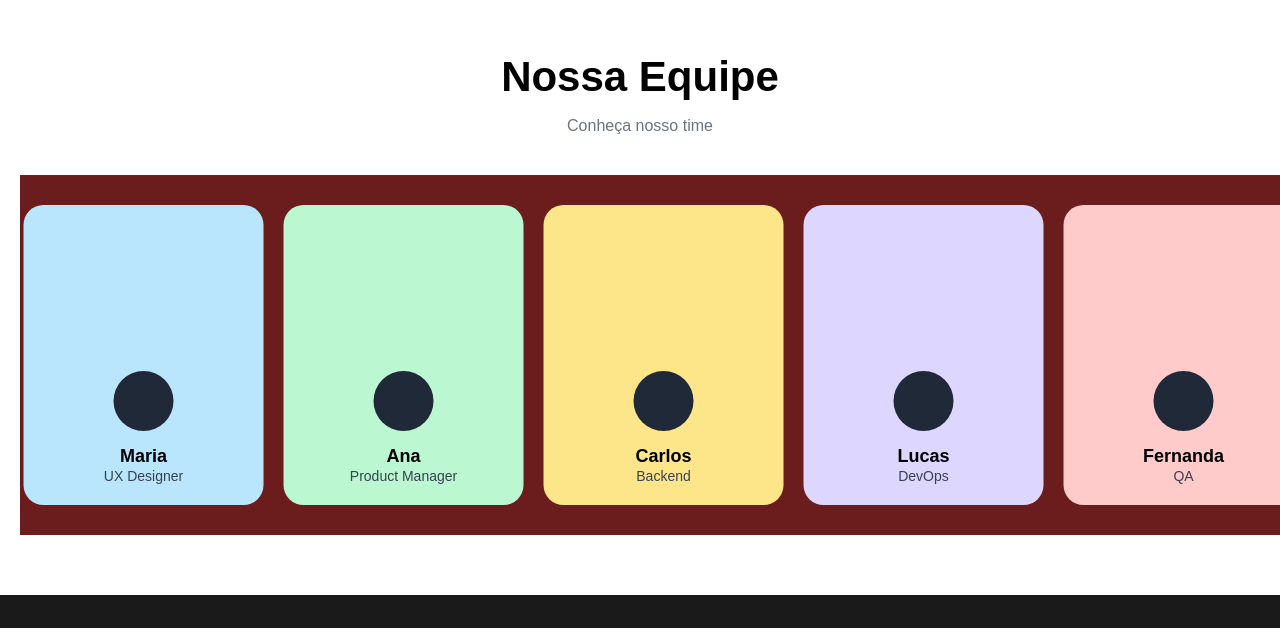
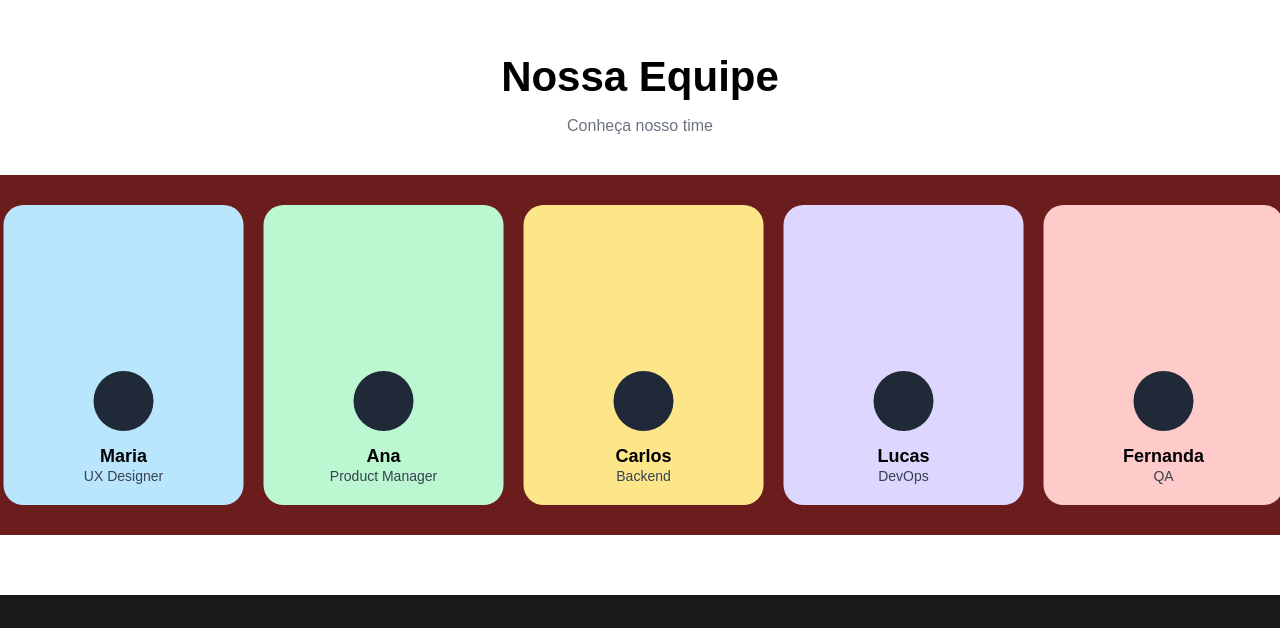
Before and after one commit to FlashUpJus/michelle-decoracoes, a React (Vite) app: page / in a window 1280 px wide. Shown: the part 5692-6320 px from the top of the page. Built offline with nearby package versions, Linux system fonts and the light colour scheme.

Commit message:
fix: ajusta padding da seção de equipe

```diff
--- a/src/styles/Team.css
+++ b/src/styles/Team.css
@@ -1,6 +1,6 @@
 .team {
   text-align: center;
-  padding: 60px 20px;
+  padding: 60px 0;
 }
 
 .team h1 {
```
